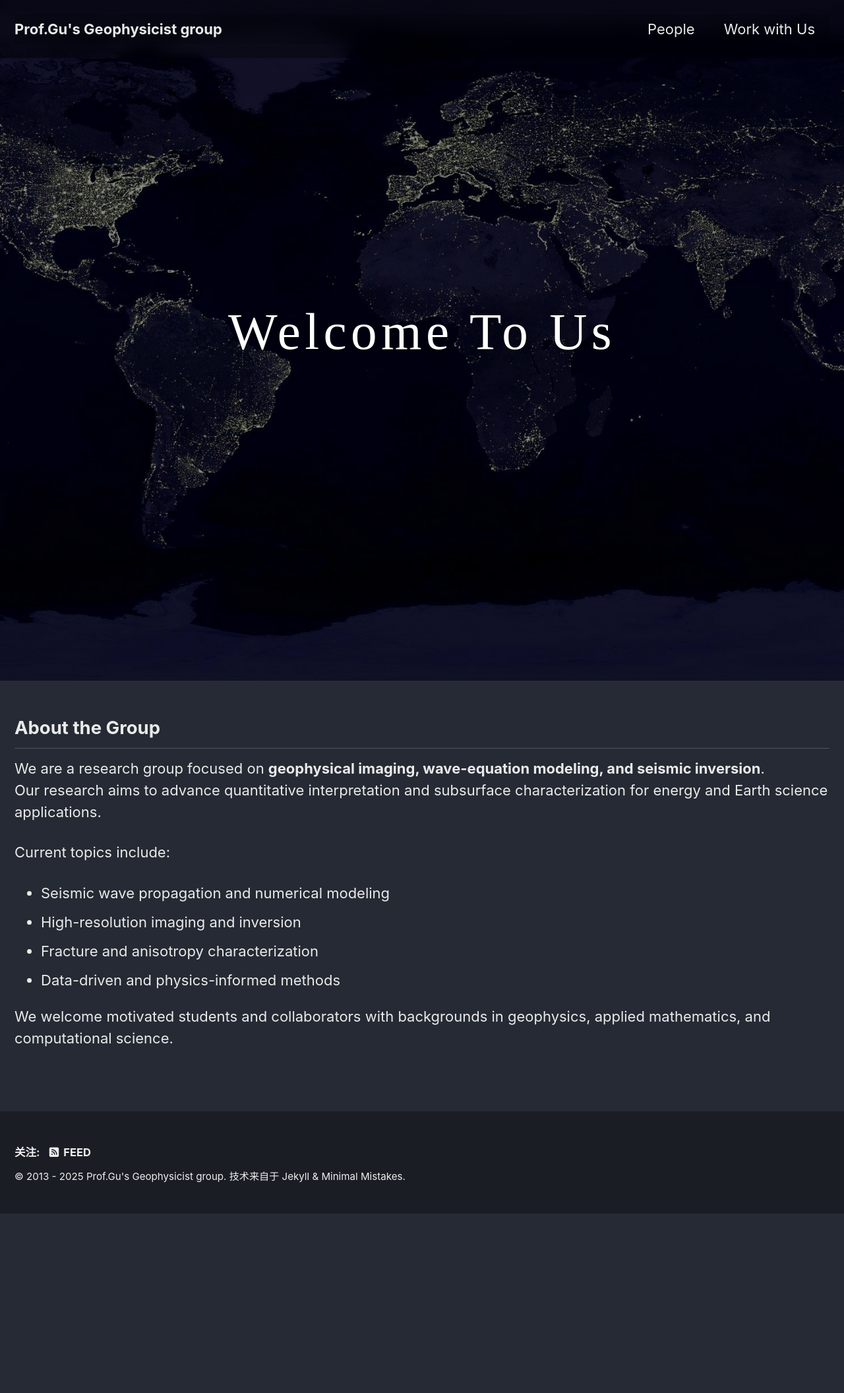
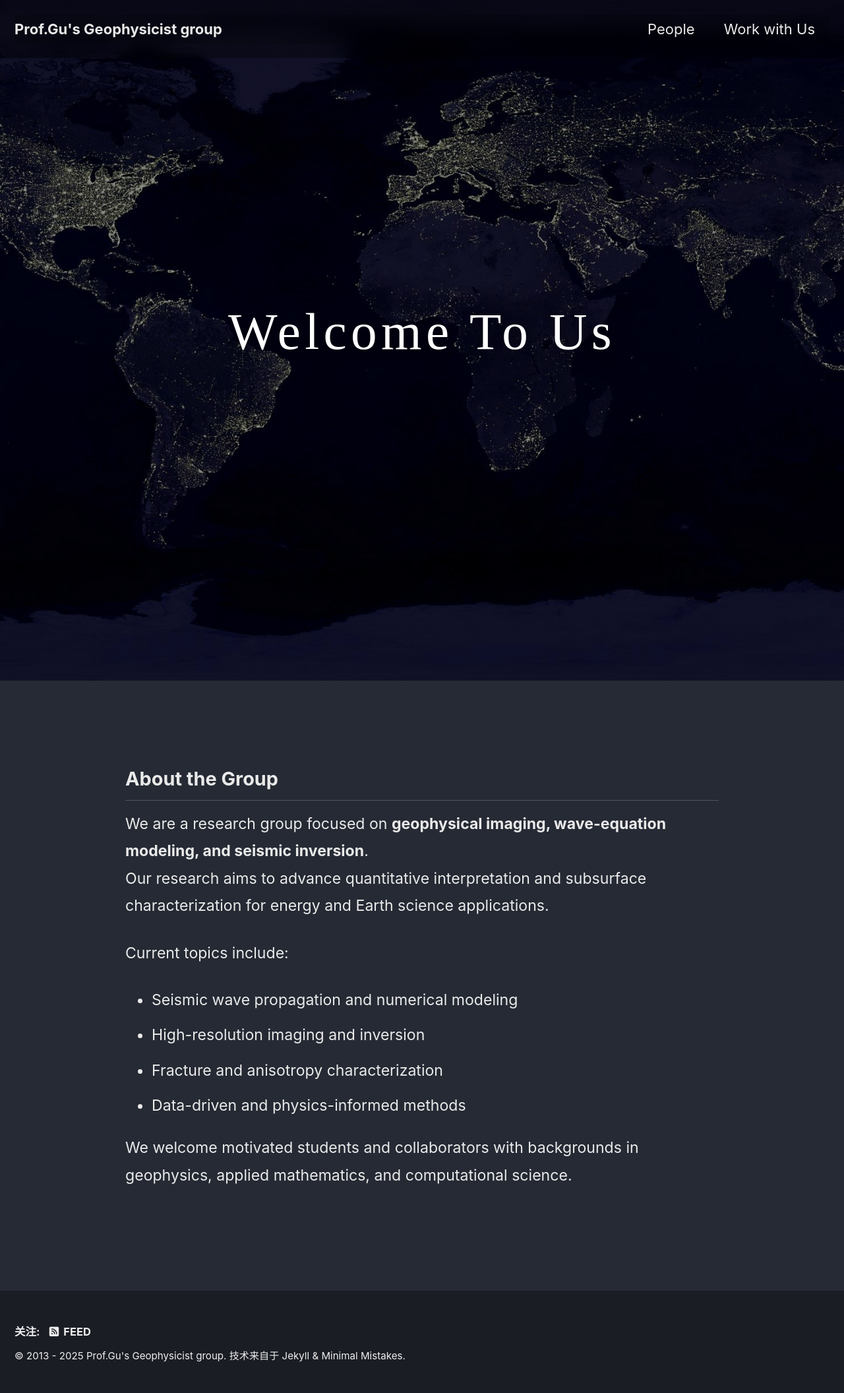
Before and after one commit to gubingluo/gubingluo.github.io, a Jekyll site: the page built from index.md, in a window 1280 px wide. Shown: the whole page at 66% size. Built offline with Jekyll 4.4.1, drawn with Linux system fonts in a browser that asks for light colours; cached includes are drawn as plain includes; before the commit the page ends 1840 px from its top, so only the background shows below that.

Commit message:
Update _custom.scss

```diff
--- a/_sass/minimal-mistakes/_custom.scss
+++ b/_sass/minimal-mistakes/_custom.scss
@@ -64,3 +64,10 @@
 body {
   padding-top: 0 !important;
 }
+
+.page__content {
+  max-width: 900px;
+  margin: 6rem auto 4rem auto;
+  font-size: 1.05rem;
+  line-height: 1.8;
+}
```
